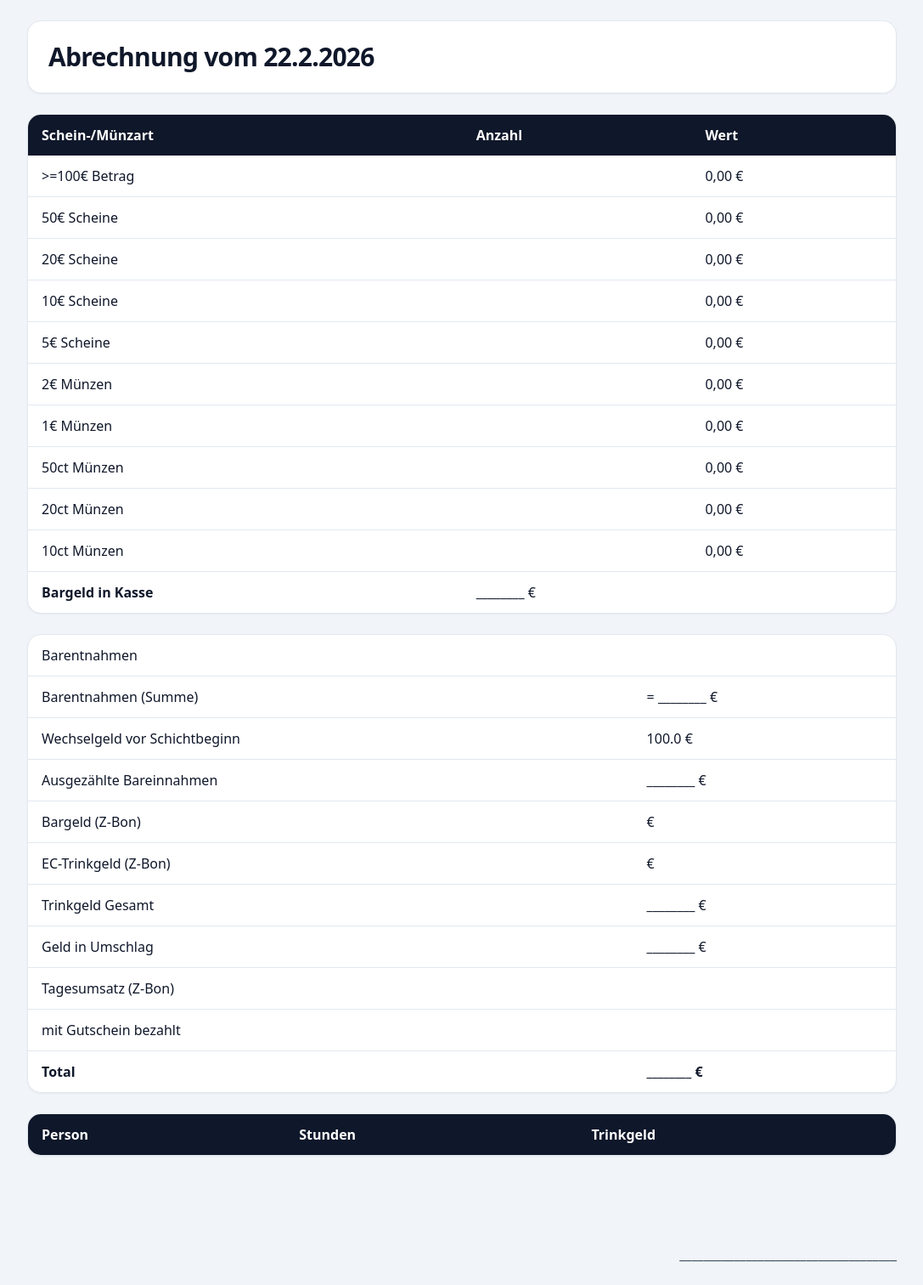
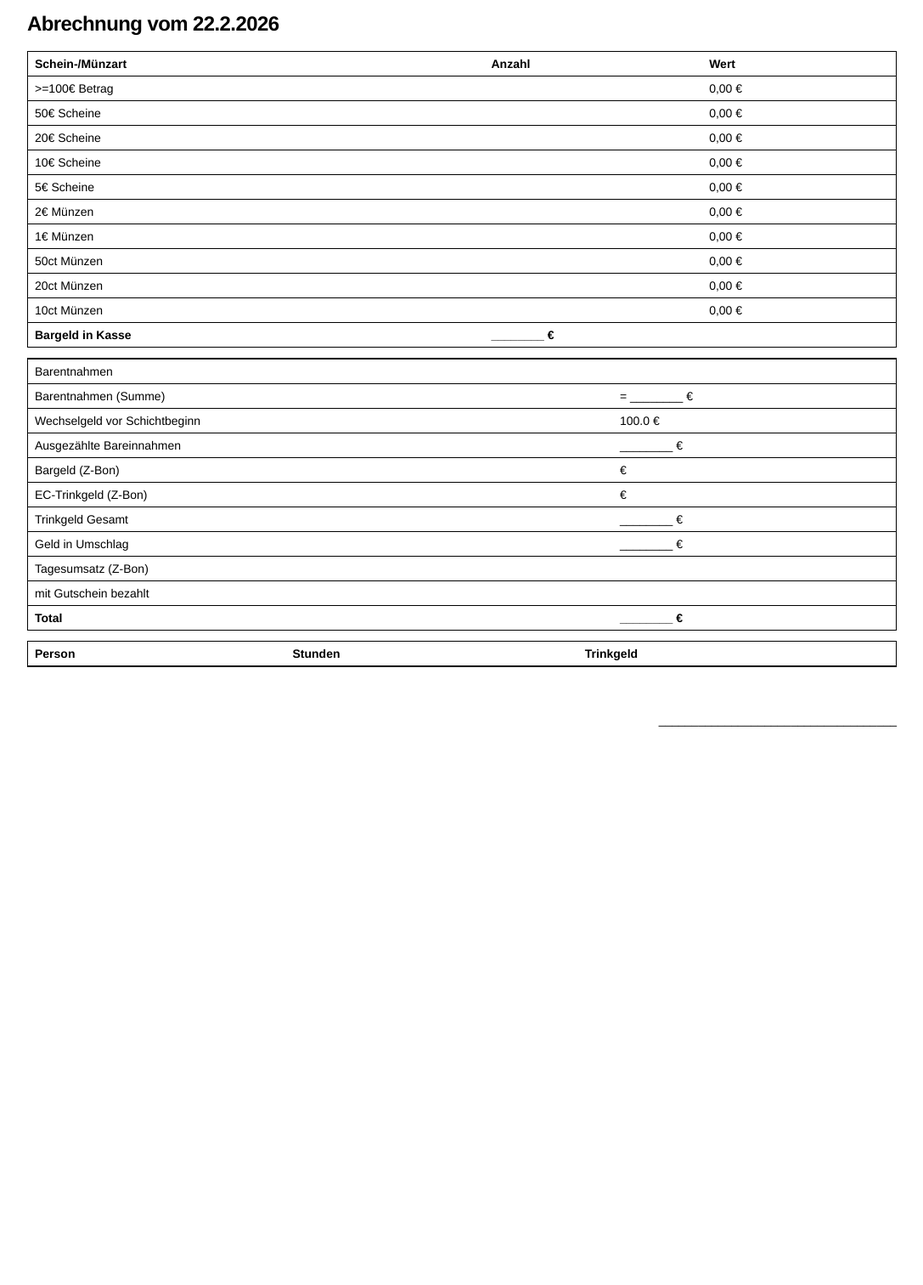
Before and after one commit to moritzwilksch/LokalCashUp, a FastAPI app: page /printPage in a window 1280 px wide. Shown: the whole page at 85% size, without its empty margins (96-1183 px from the left). After the commit the page ends 855 px from the top, so only its background shows below. Run offline with FastAPI, Linux system fonts and the light colour scheme; lists and menus that the app fills with data are empty; some libraries are stand-ins or nearby versions.

Commit message:
print page

```diff
--- a/templates/printable_output.html
+++ b/templates/printable_output.html
@@ -8,74 +8,84 @@
     <meta name="description" content="Abrechnungsapp">
     <link rel="apple-touch-icon" href="/static/buy.png">
     <script src="https://cdn.tailwindcss.com"></script>
+    <style>
+        @page {
+            size: A4;
+            margin: 12mm;
+        }
+
+        body {
+            font-family: "Helvetica Neue", Helvetica, Arial, sans-serif;
+        }
+    </style>
 </head>
-<body class="min-h-screen bg-slate-100 px-4 py-6 text-slate-900 md:px-8">
-<main class="mx-auto w-full max-w-5xl space-y-6">
-    <section class="rounded-2xl border border-slate-200 bg-white p-5 shadow-sm md:p-6">
-        <h1 class="text-3xl font-semibold tracking-tight">Abrechnung vom {{ form.datum }}</h1>
+<body class="px-3 py-3 text-black">
+<main class="mx-auto w-full max-w-5xl space-y-3">
+    <section class="pb-1">
+        <h1 class="text-2xl font-bold tracking-tight">Abrechnung vom {{ form.datum }}</h1>
     </section>
 
-    <section class="overflow-hidden rounded-2xl border border-slate-200 bg-white shadow-sm">
+    <section class="overflow-hidden border border-black">
         <div class="overflow-x-auto">
-            <table class="min-w-full text-left text-base">
-                <thead class="bg-slate-900 text-white">
+            <table class="min-w-full text-left text-sm">
+                <thead>
                 <tr>
-                    <th class="px-4 py-3 font-semibold">Schein-/Münzart</th>
-                    <th class="px-4 py-3 font-semibold">Anzahl</th>
-                    <th class="px-4 py-3 font-semibold">Wert</th>
+                    <th class="border-b border-black px-2 py-1 font-bold">Schein-/Münzart</th>
+                    <th class="border-b border-black px-2 py-1 font-bold">Anzahl</th>
+                    <th class="border-b border-black px-2 py-1 font-bold">Wert</th>
                 </tr>
                 </thead>
-                <tbody class="divide-y divide-slate-200">
+                <tbody>
                 {% for row in denomination_rows %}
                     <tr>
-                        <td class="px-4 py-3">{{ row.label }}</td>
-                        <td class="px-4 py-3">{{ row.quantity }}</td>
-                        <td class="px-4 py-3">{{ row.amount }}</td>
+                        <td class="border-t border-black px-2 py-1">{{ row.label }}</td>
+                        <td class="border-t border-black px-2 py-1">{{ row.quantity }}</td>
+                        <td class="border-t border-black px-2 py-1">{{ row.amount }}</td>
                     </tr>
                 {% endfor %}
-                <tr><td class="px-4 py-3 font-semibold">Bargeld in Kasse</td><td class="px-4 py-3" colspan="2">{{ form.outputs.geld_in_kasse }}</td></tr>
+                <tr><td class="border-t border-black px-2 py-1 font-bold">Bargeld in Kasse</td><td class="border-t border-black px-2 py-1 font-bold" colspan="2">{{ form.outputs.geld_in_kasse }}</td></tr>
                 </tbody>
             </table>
         </div>
     </section>
 
-    <section class="overflow-hidden rounded-2xl border border-slate-200 bg-white shadow-sm">
+    <section class="overflow-hidden border border-black">
         <div class="overflow-x-auto">
-            <table class="min-w-full text-left text-base">
-                <tbody class="divide-y divide-slate-200">
-                <tr><td class="px-4 py-3">Barentnahmen</td><td class="px-4 py-3">{{ form.barentnahmen_liste }}</td></tr>
-                <tr><td class="px-4 py-3">Barentnahmen (Summe)</td><td class="px-4 py-3">{{ form.outputs.barentnahmen_summe }}</td></tr>
-                <tr><td class="px-4 py-3">Wechselgeld vor Schichtbeginn</td><td class="px-4 py-3">{{ wechselgeld_tagesanfang }} €</td></tr>
-                <tr><td class="px-4 py-3">Ausgezählte Bareinnahmen</td><td class="px-4 py-3">{{ form.outputs.ausgezaehlte_bareinnahmen }}</td></tr>
-                <tr><td class="px-4 py-3">Bargeld (Z-Bon)</td><td class="px-4 py-3">{{ form.zbon.bargeld_zbon }} €</td></tr>
-                <tr><td class="px-4 py-3">EC-Trinkgeld (Z-Bon)</td><td class="px-4 py-3">{{ form.zbon.ec_trinkgeld_zbon }} €</td></tr>
-                <tr><td class="px-4 py-3">Trinkgeld Gesamt</td><td class="px-4 py-3">{{ form.outputs.trinkgeld_gesamt }}</td></tr>
-                <tr><td class="px-4 py-3">Geld in Umschlag</td><td class="px-4 py-3">{{ form.outputs.geld_in_umschlag }}</td></tr>
-                <tr><td class="px-4 py-3">Tagesumsatz (Z-Bon)</td><td class="px-4 py-3">{{ form.zbon.tagesumsatz_zbon }}</td></tr>
-                <tr><td class="px-4 py-3">mit Gutschein bezahlt</td><td class="px-4 py-3">{{ form.zbon.mit_gutschein_bezahlt }}</td></tr>
-                <tr><td class="px-4 py-3 font-semibold">Total</td><td class="px-4 py-3 font-semibold">{{ form.outputs.total }}</td></tr>
+            <table class="min-w-full text-left text-sm">
+                <tbody>
+                <tr><td class="border-t border-black px-2 py-1">Barentnahmen</td><td class="border-t border-black px-2 py-1">{{ form.barentnahmen_liste }}</td></tr>
+                <tr><td class="border-t border-black px-2 py-1">Barentnahmen (Summe)</td><td class="border-t border-black px-2 py-1">{{ form.outputs.barentnahmen_summe }}</td></tr>
+                <tr><td class="border-t border-black px-2 py-1">Wechselgeld vor Schichtbeginn</td><td class="border-t border-black px-2 py-1">{{ wechselgeld_tagesanfang }} €</td></tr>
+                <tr><td class="border-t border-black px-2 py-1">Ausgezählte Bareinnahmen</td><td class="border-t border-black px-2 py-1">{{ form.outputs.ausgezaehlte_bareinnahmen }}</td></tr>
+                <tr><td class="border-t border-black px-2 py-1">Bargeld (Z-Bon)</td><td class="border-t border-black px-2 py-1">{{ form.zbon.bargeld_zbon }} €</td></tr>
+                <tr><td class="border-t border-black px-2 py-1">EC-Trinkgeld (Z-Bon)</td><td class="border-t border-black px-2 py-1">{{ form.zbon.ec_trinkgeld_zbon }} €</td></tr>
+                <tr><td class="border-t border-black px-2 py-1">Trinkgeld Gesamt</td><td class="border-t border-black px-2 py-1">{{ form.outputs.trinkgeld_gesamt }}</td></tr>
+                <tr><td class="border-t border-black px-2 py-1">Geld in Umschlag</td><td class="border-t border-black px-2 py-1">{{ form.outputs.geld_in_umschlag }}</td></tr>
+                <tr><td class="border-t border-black px-2 py-1">Tagesumsatz (Z-Bon)</td><td class="border-t border-black px-2 py-1">{{ form.zbon.tagesumsatz_zbon }}</td></tr>
+                <tr><td class="border-t border-black px-2 py-1">mit Gutschein bezahlt</td><td class="border-t border-black px-2 py-1">{{ form.zbon.mit_gutschein_bezahlt }}</td></tr>
+                <tr><td class="border-t border-black px-2 py-1 font-bold">Total</td><td class="border-t border-black px-2 py-1 font-bold">{{ form.outputs.total }}</td></tr>
                 </tbody>
             </table>
         </div>
     </section>
 
-    <section class="overflow-hidden rounded-2xl border border-slate-200 bg-white shadow-sm">
+    <section class="overflow-hidden border border-black">
         <div class="overflow-x-auto">
-            <table class="min-w-full text-left text-base">
-                <thead class="bg-slate-900 text-white">
+            <table class="min-w-full text-left text-sm">
+                <thead>
                 <tr>
-                    <th class="px-4 py-3 font-semibold">Person</th>
-                    <th class="px-4 py-3 font-semibold">Stunden</th>
-                    <th class="px-4 py-3 font-semibold">Trinkgeld</th>
+                    <th class="border-b border-black px-2 py-1 font-bold">Person</th>
+                    <th class="border-b border-black px-2 py-1 font-bold">Stunden</th>
+                    <th class="border-b border-black px-2 py-1 font-bold">Trinkgeld</th>
                 </tr>
                 </thead>
-                <tbody class="divide-y divide-slate-200">
+                <tbody>
                 {% for tip in form.tips %}
                     {% if tip.person != 'Bitte wählen...' %}
                         <tr>
-                            <td class="px-4 py-3">{{ tip.person }}</td>
-                            <td class="px-4 py-3">{{ tip.hours_raw }}</td>
-                            <td class="px-4 py-3">{{ tip.tip_formatted }}</td>
+                            <td class="border-t border-black px-2 py-1">{{ tip.person }}</td>
+                            <td class="border-t border-black px-2 py-1">{{ tip.hours_raw }}</td>
+                            <td class="border-t border-black px-2 py-1">{{ tip.tip_formatted }}</td>
                         </tr>
                     {% endif %}
                 {% endfor %}
@@ -84,7 +94,7 @@
         </div>
     </section>
 
-    <section class="pt-20 text-right text-base text-slate-700">
+    <section class="pt-10 text-right text-sm">
         ____________________________________
     </section>
 </main>
```
